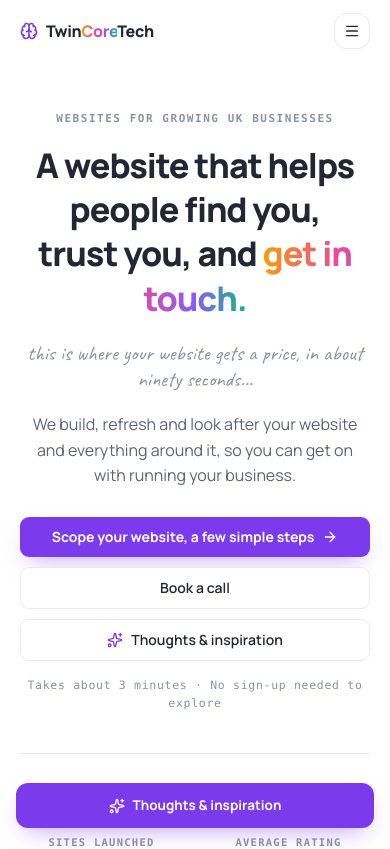
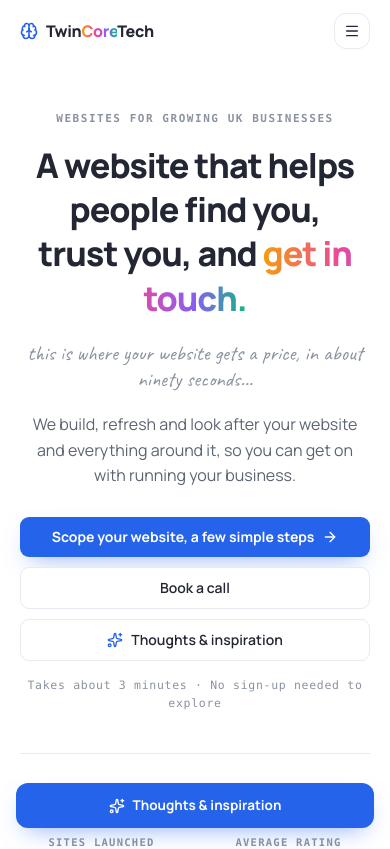
Before and after one commit to ayodhbhojithh/twinloom, a Next.js app: page / in a window 390 px wide. Shown: the top 849 px of the page. Built offline with nearby package versions, Linux system fonts and the light colour scheme.

Commit message:
Update color variables in globals.css to enhance visual consistency across the application. Change brand, accent, and shadow colors to a new palette, improving overall aesthetics and responsiveness.

```diff
--- a/app/globals.css
+++ b/app/globals.css
@@ -44,10 +44,10 @@
   --color-bg: #ffffff;
   --color-line: #e7eaf0;
   /* Brand tint, for icon tiles, hovers and quiet callouts. */
-  --color-soft: #f5f1fe;
+  --color-soft: #eff6ff;
 
   /* Brand */
-  --color-brand: #7c3aed;
+  --color-brand: #2563eb;
   --color-ok: #10b981;
 
   /* The accent set the gradients draw from. 2a spends them on portal circles
@@ -100,9 +100,9 @@
 
   /* Elevation. 2a throws the brand colour into its lifts rather than grey. */
   --shadow-card: 0 1px 3px rgba(35, 39, 51, 0.05);
-  --shadow-cta: 0 10px 24px -10px rgba(124, 58, 237, 0.55);
-  --shadow-cta-hover: 0 14px 30px -10px rgba(124, 58, 237, 0.62);
-  --shadow-featured: 0 18px 40px -26px rgba(124, 58, 237, 0.5);
+  --shadow-cta: 0 10px 24px -10px rgba(37, 99, 235, 0.55);
+  --shadow-cta-hover: 0 14px 30px -10px rgba(37, 99, 235, 0.62);
+  --shadow-featured: 0 18px 40px -26px rgba(37, 99, 235, 0.5);
 
   /* The sticky nav's height, so anchored sections can clear it. */
   --nav-height: 62px;
@@ -163,20 +163,20 @@
   --card-foreground: #232733;
   --popover: #ffffff;
   --popover-foreground: #232733;
-  --primary: #7c3aed;
+  --primary: #2563eb;
   --primary-foreground: #ffffff;
   --secondary: #f1f3f7;
   --secondary-foreground: #232733;
   --muted: #f1f3f7;
   --muted-foreground: #5b6472;
-  --accent: #f5f1fe;
-  --accent-foreground: #7c3aed;
+  --accent: #eff6ff;
+  --accent-foreground: #2563eb;
   --destructive: #e2574c;
   --border: #e7eaf0;
   --input: #e7eaf0;
-  --ring: #7c3aed;
+  --ring: #2563eb;
 
-  --chart-1: #7c3aed;
+  --chart-1: #2563eb;
   --chart-2: #ec4899;
   --chart-3: #f59e0b;
   --chart-4: #10b981;
@@ -184,12 +184,12 @@
 
   --sidebar: #ffffff;
   --sidebar-foreground: #232733;
-  --sidebar-primary: #7c3aed;
+  --sidebar-primary: #2563eb;
   --sidebar-primary-foreground: #ffffff;
-  --sidebar-accent: #f5f1fe;
-  --sidebar-accent-foreground: #7c3aed;
+  --sidebar-accent: #eff6ff;
+  --sidebar-accent-foreground: #2563eb;
   --sidebar-border: #e7eaf0;
-  --sidebar-ring: #7c3aed;
+  --sidebar-ring: #2563eb;
 }
 
 @layer base {
--- a/components/layout/brand-mark.tsx
+++ b/components/layout/brand-mark.tsx
@@ -34,7 +34,7 @@ export function BrandMark({
         strokeWidth={2.1}
         className={cn(
           "shrink-0",
-          tone === "onDark" ? "text-accent-violet" : "text-brand",
+          tone === "onDark" ? "text-accent-sky" : "text-brand",
           large ? "size-5" : "size-[18px]",
         )}
       />
--- a/components/sections/outcomes-section.tsx
+++ b/components/sections/outcomes-section.tsx
@@ -35,7 +35,7 @@ export function OutcomesSection() {
       id="services"
       heading={OUTCOMES.heading}
       accent={OUTCOMES.accent}
-      accentTone="blue"
+      accentTone="indigo"
       micro={OUTCOMES.micro}
       lead={OUTCOMES.lead}
       revealBody={false}
--- a/components/shared/section.tsx
+++ b/components/shared/section.tsx
@@ -16,6 +16,7 @@ export type AccentTone =
   | "violet"
   | "emerald"
   | "blue"
+  | "indigo"
   | "gradient";
 
 const ACCENT: Record<AccentTone, string> = {
@@ -25,6 +26,7 @@ const ACCENT: Record<AccentTone, string> = {
   violet: "text-accent-violet",
   emerald: "text-accent-emerald",
   blue: "text-accent-blue",
+  indigo: "text-accent-indigo",
   gradient: "text-brand-gradient",
 };
 
```
Also changed, not shown: 38 other files (tests, documents, lock files or other folders).
